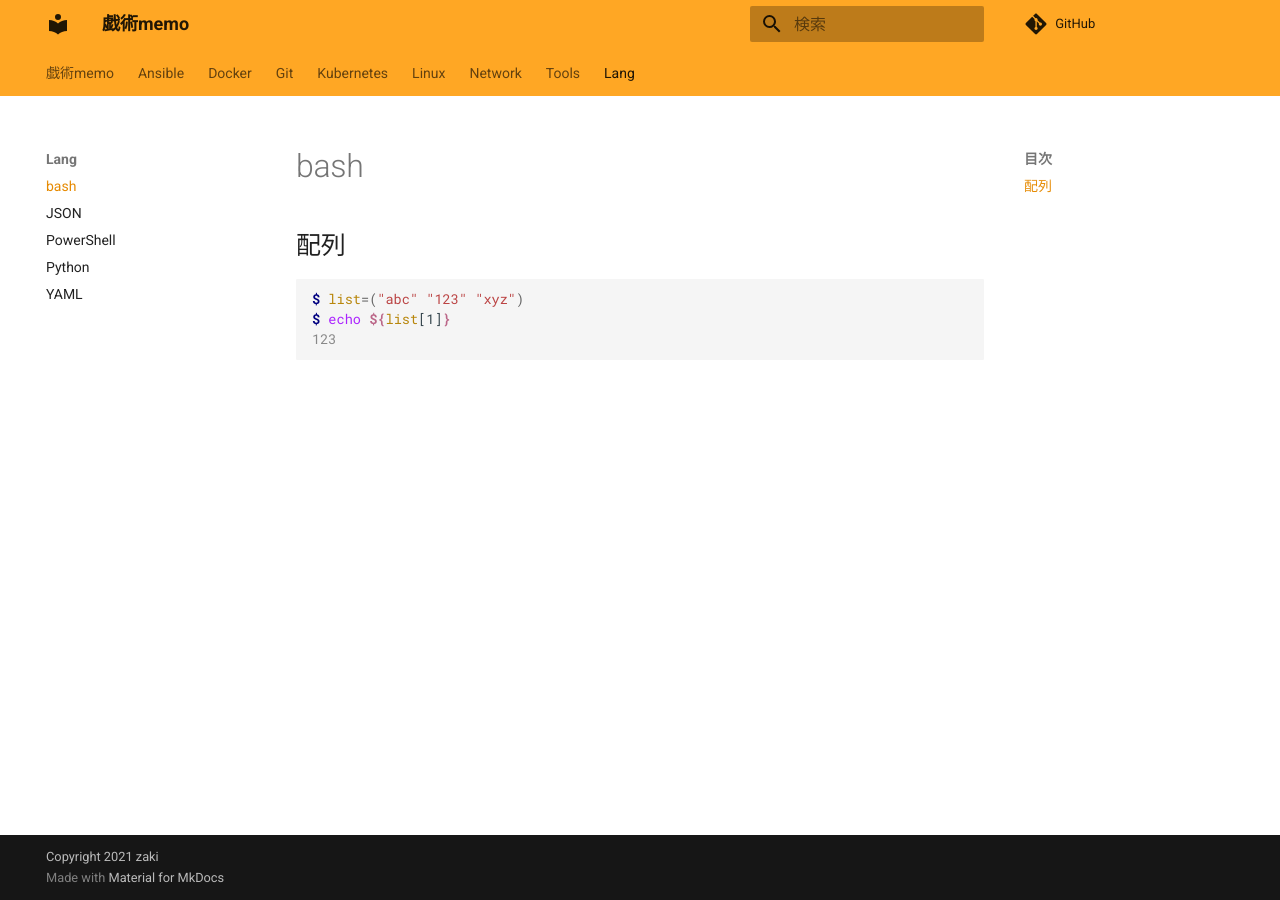
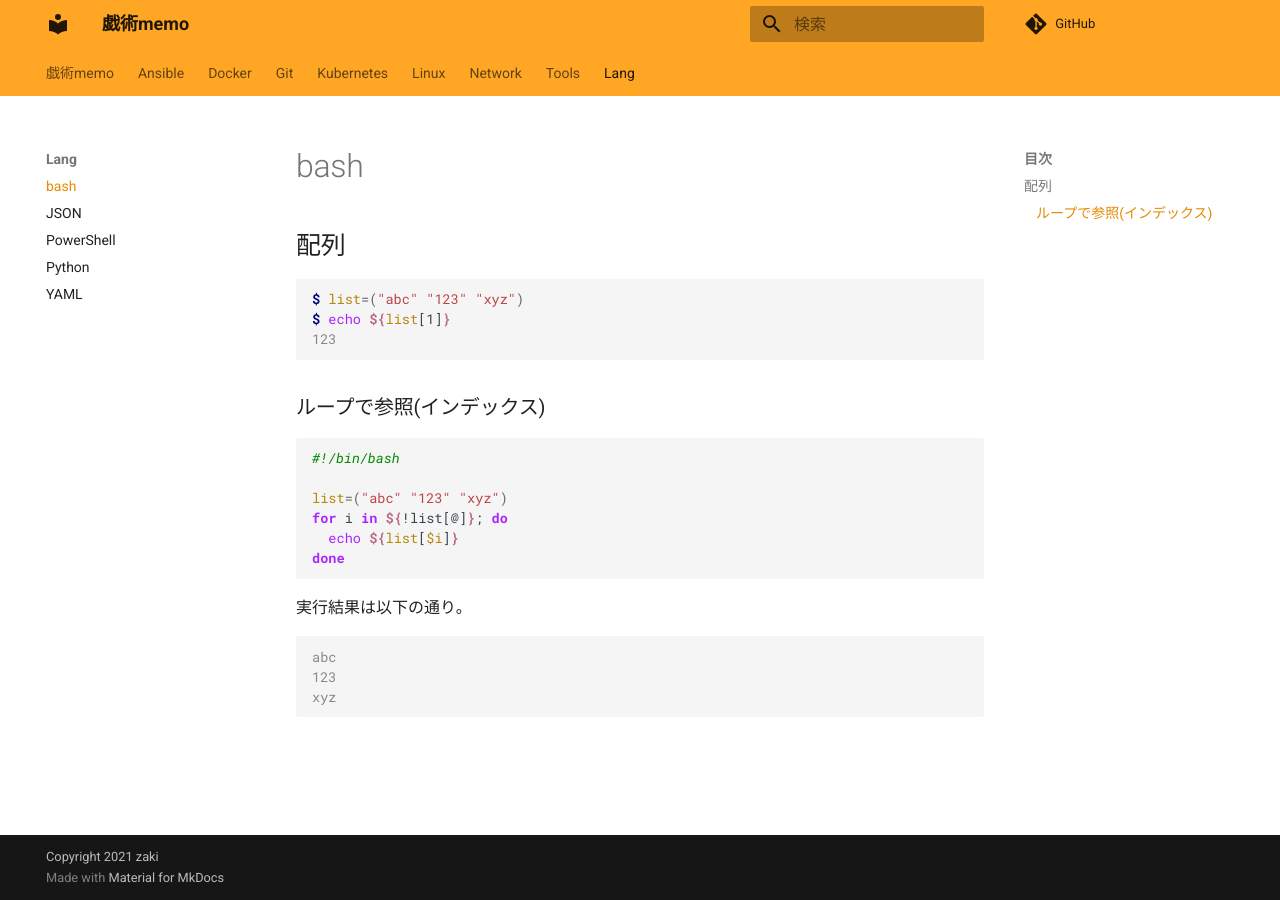
Before and after one commit to zaki-lknr/docs, an MkDocs documentation site: the page built from docs/lang/bash.md, in a window 1280 px wide. Built offline with MkDocs 1.6.1 and Material for MkDocs 9.7.7, drawn with Linux system fonts in a browser that asks for light colours; comment, search, counter and statistics services are not loaded.

Commit message:
add: lang/bash: 配列ループ(index使用)

````diff
--- a/docs/lang/bash.md
+++ b/docs/lang/bash.md
@@ -7,3 +7,22 @@ $ list=("abc" "123" "xyz")
 $ echo ${list[1]}
 123
 ```
+
+### ループで参照(インデックス)
+
+```bash
+#!/bin/bash
+
+list=("abc" "123" "xyz")
+for i in ${!list[@]}; do
+  echo ${list[$i]}
+done
+```
+
+実行結果は以下の通り。
+
+```console
+abc
+123
+xyz
+```
````
